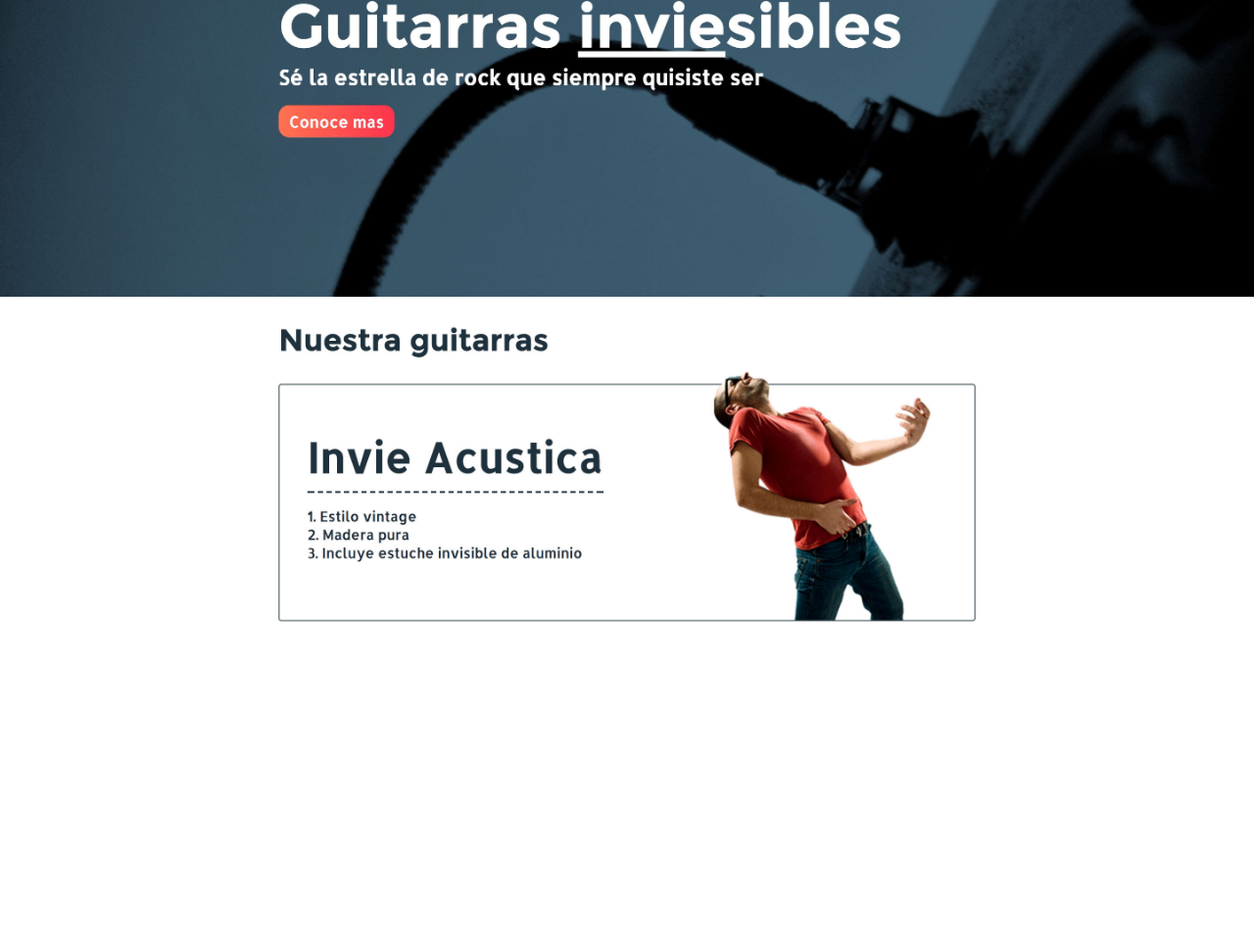
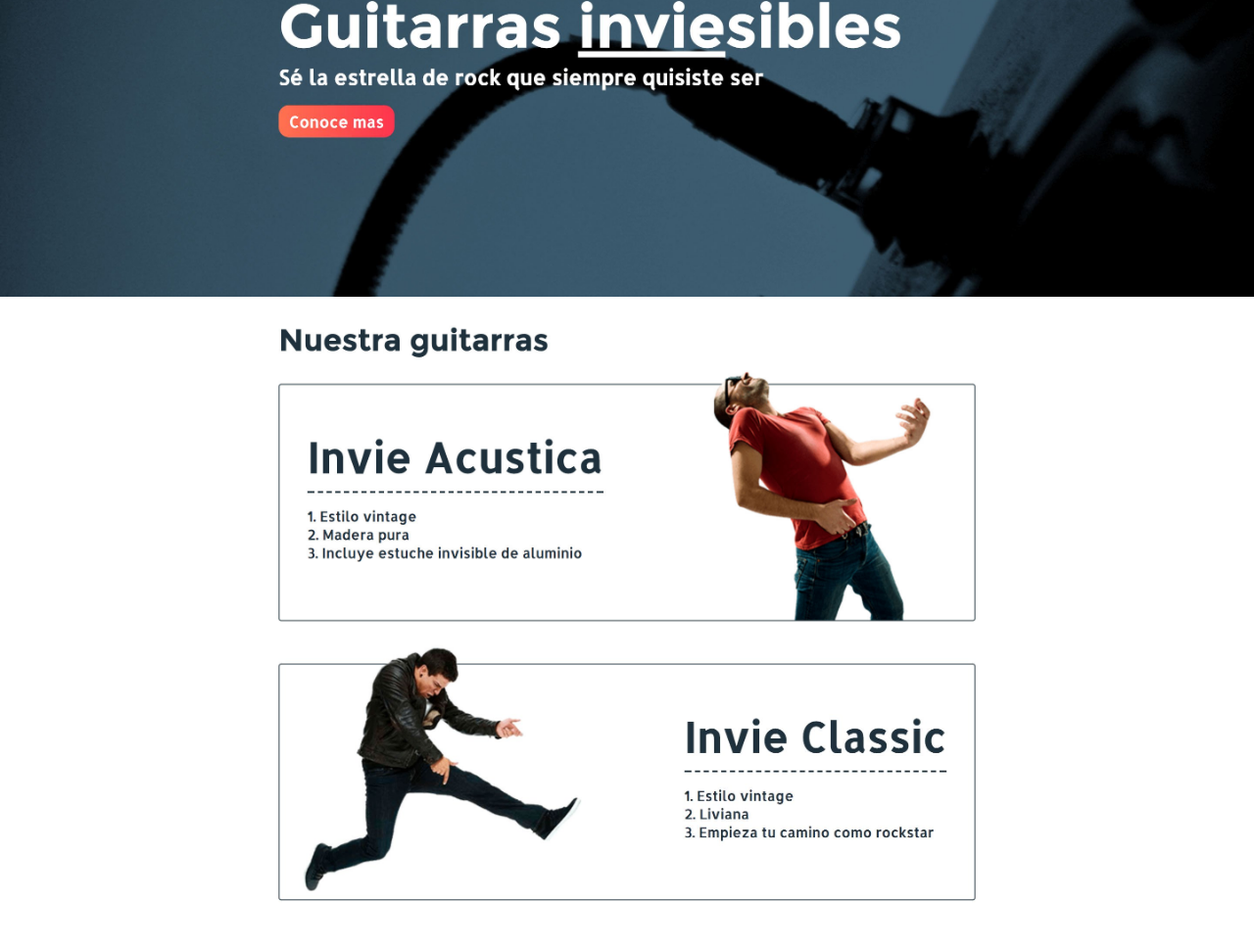
Before and after one commit to terracenter/invie-github, a plain HTML site: page index.html in a window 1280 px wide. Shown: the part 176-1144 px from the top of the page at 98% size. Before the commit the page ends 827 px from the top, so only its background shows below. Drawn offline with Linux system fonts and the light colour scheme.

Commit message:
Agregando guitarra clasica

```diff
--- a/index.html
+++ b/index.html
@@ -21,5 +21,6 @@
 <img src="img/header.jpg" alt="">
 <img src="img/hero.jpg" alt="">
 <img src="img/acustica.jpg" alt="">
+<img src="img/clasica.jpg" alt="">
 </body>
 </html>
```
Also changed, not shown: img/clasica.jpg (added).
